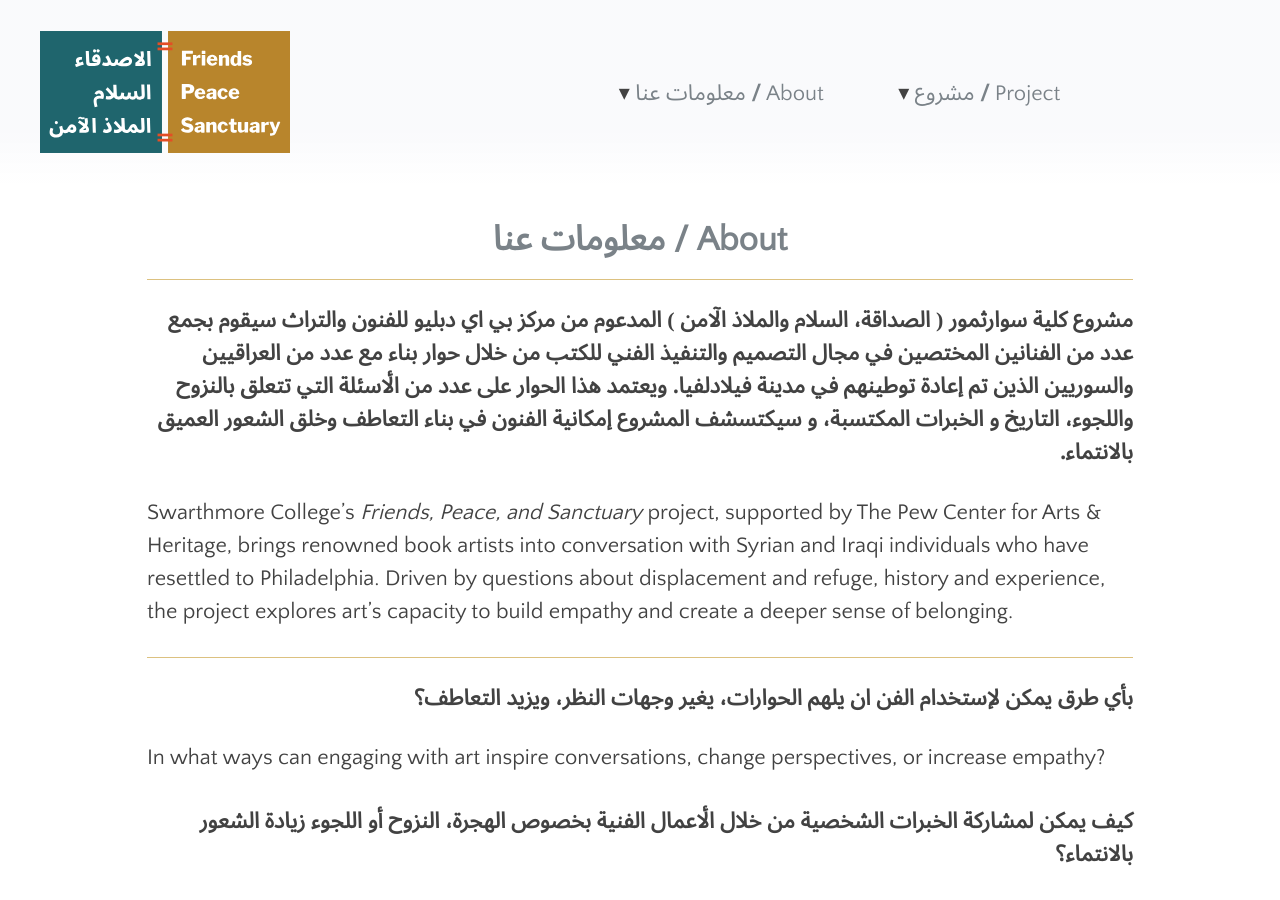
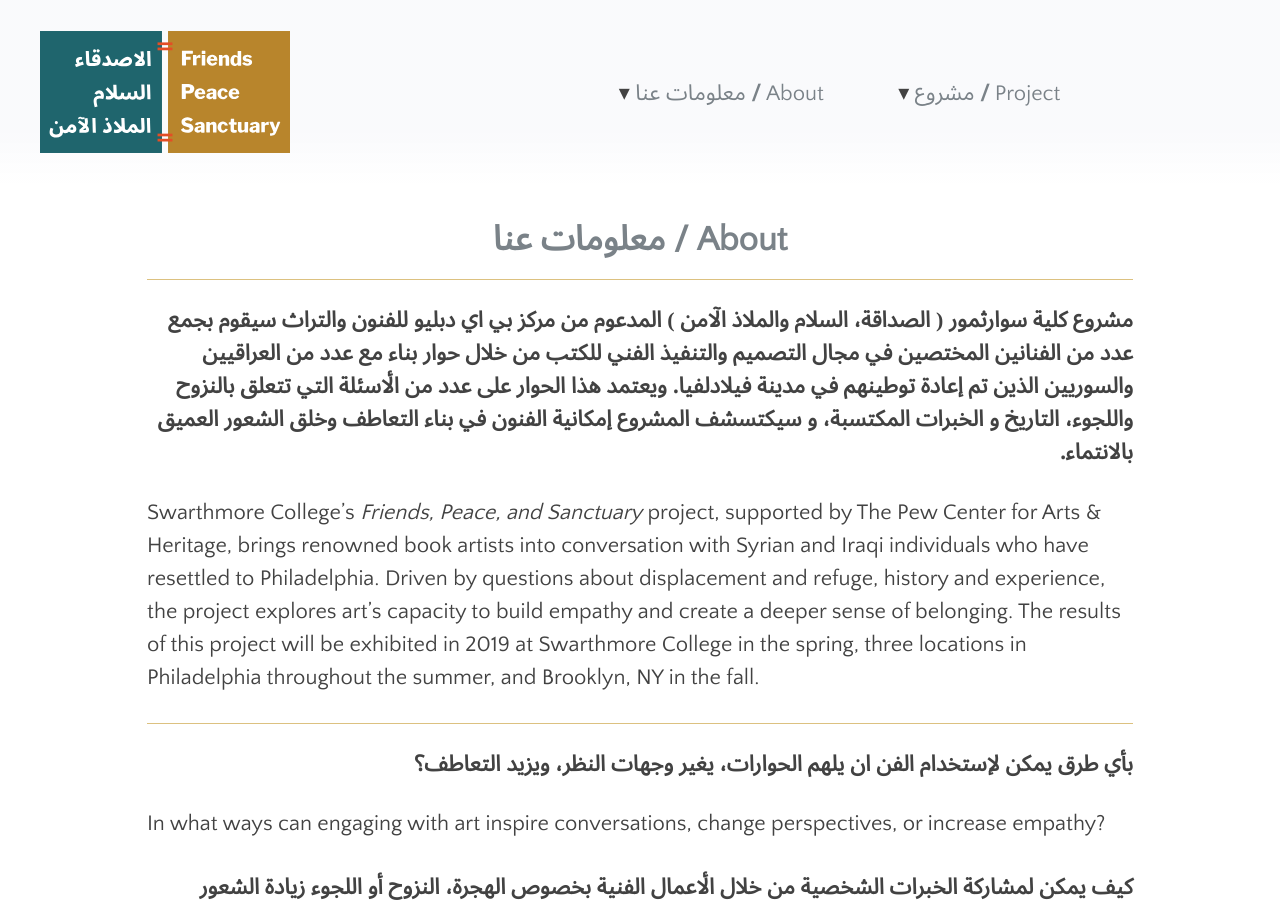
Before and after one commit to swat-ds/fps.swarthmore.edu, a Jekyll site: the page built from _pages/about.md, in a window 1280 px wide and 900 px high. Built offline with Jekyll 4.4.1, drawn with Linux system fonts in a browser that asks for light colours.

Commit message:
Update about.md

```diff
--- a/_pages/about.md
+++ b/_pages/about.md
@@ -14,7 +13,8 @@ classes:
 المكتسبة، و سيكتسشف المشروع إمكانية الفنون في بناء التعاطف وخلق الشعور العميق بالانتماء.
 {: .ar.bold}
 
-<p>Swarthmore College’s <em>Friends, Peace, and Sanctuary</em> project, supported by The Pew Center for Arts & Heritage, brings renowned book artists into conversation with Syrian and Iraqi individuals who have resettled to Philadelphia. Driven by questions about displacement and refuge, history and experience, the project explores art’s capacity to build empathy and create a deeper sense of belonging.</p>
+<p>Swarthmore College’s <em>Friends, Peace, and Sanctuary</em> project, supported by The Pew Center for Arts & Heritage, brings renowned book artists into conversation with Syrian and Iraqi individuals who have resettled to Philadelphia. Driven by questions about displacement and refuge, history and experience, the project explores art’s capacity to build empathy and create a deeper sense of belonging. The results of this project will be exhibited in 2019 at Swarthmore College in the spring, three locations in Philadelphia throughout the summer, and Brooklyn, NY in the fall.
+</p>
 
 <hr/>
 
```
Also changed, not shown: other parts of _pages/about.md (+2 -3 lines).
